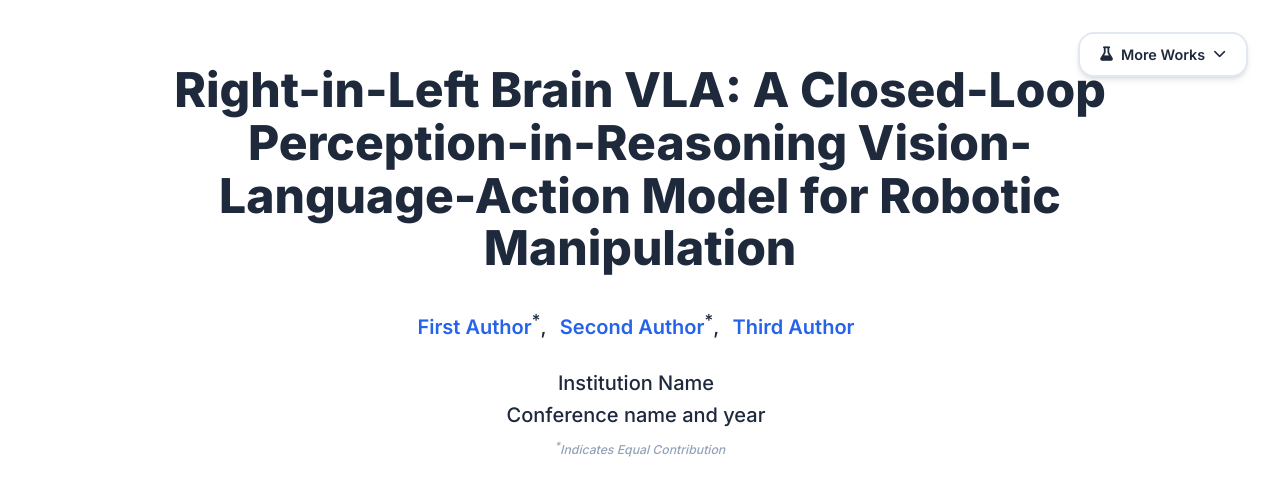
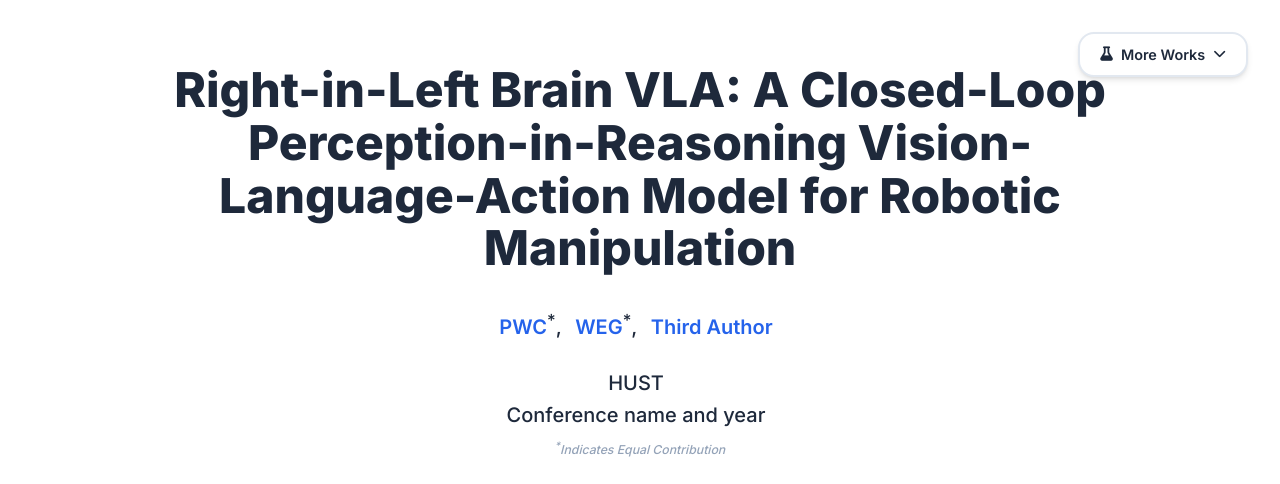
Before and after one commit to gaoqian2411/Right-in-Left-Brain, a plain HTML site: page index.html in a window 1280 px wide. Shown: the top 484 px of the page. Drawn offline with nearby package versions, Linux system fonts and the light colour scheme; some icons are missing.

Commit message:
Update index.html

```diff
--- a/index.html
+++ b/index.html
@@ -241,14 +241,13 @@
         <div class="columns is-centered">
           <div class="column has-text-centered">
             <!-- TODO: Replace with your paper title -->
-            <h1 class="title is-1 publication-title">Right-in-Left Brain VLA:
-              A Closed-Loop Perception-in-Reasoning Vision-Language-Action Model for Robotic Manipulation</h1>
+            <h1 class="title is-1 publication-title">Right-in-Left Brain VLA: A Closed-Loop Perception-in-Reasoning Vision-Language-Action Model for Robotic Manipulation</h1>
             <div class="is-size-5 publication-authors">
               <!-- TODO: Replace with your paper authors and their personal links -->
               <span class="author-block">
-                <a href="FIRST AUTHOR PERSONAL LINK" target="_blank">First Author</a><sup>*</sup>,</span>
+                <a href="FIRST AUTHOR PERSONAL LINK" target="_blank">PWC</a><sup>*</sup>,</span>
                 <span class="author-block">
-                  <a href="SECOND AUTHOR PERSONAL LINK" target="_blank">Second Author</a><sup>*</sup>,</span>
+                  <a href="SECOND AUTHOR PERSONAL LINK" target="_blank">WEG</a><sup>*</sup>,</span>
                   <span class="author-block">
                     <a href="THIRD AUTHOR PERSONAL LINK" target="_blank">Third Author</a>
                   </span>
@@ -256,7 +255,7 @@
 
                   <div class="is-size-5 publication-authors">
                     <!-- TODO: Replace with your institution and conference/journal info -->
-                    <span class="author-block">Institution Name<br>Conference name and year</span>
+                    <span class="author-block">HUST<br>Conference name and year</span>
                     <!-- TODO: Remove this line if no equal contribution -->
                     <span class="eql-cntrb"><small><br><sup>*</sup>Indicates Equal Contribution</small></span>
                   </div>
```
